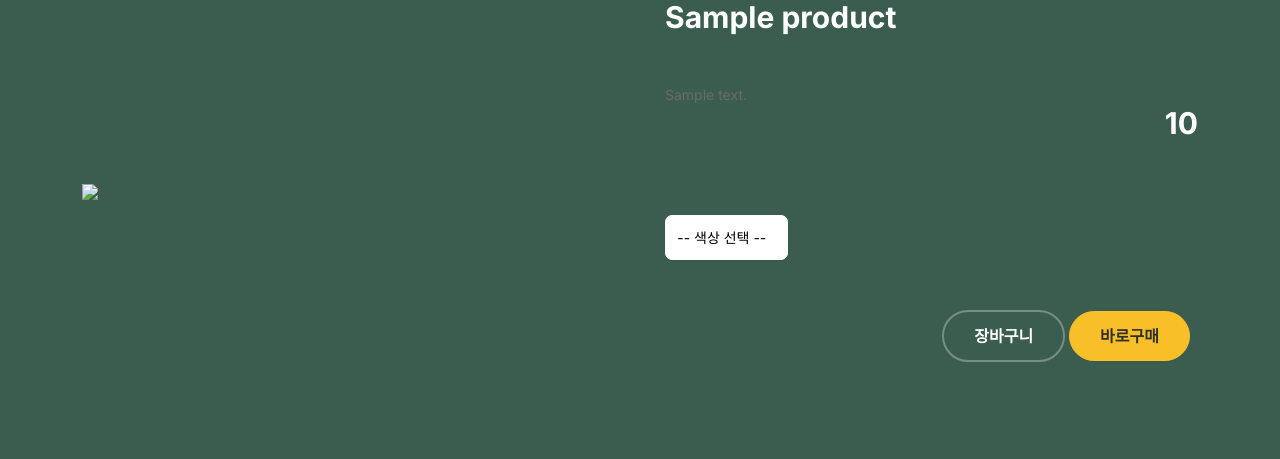
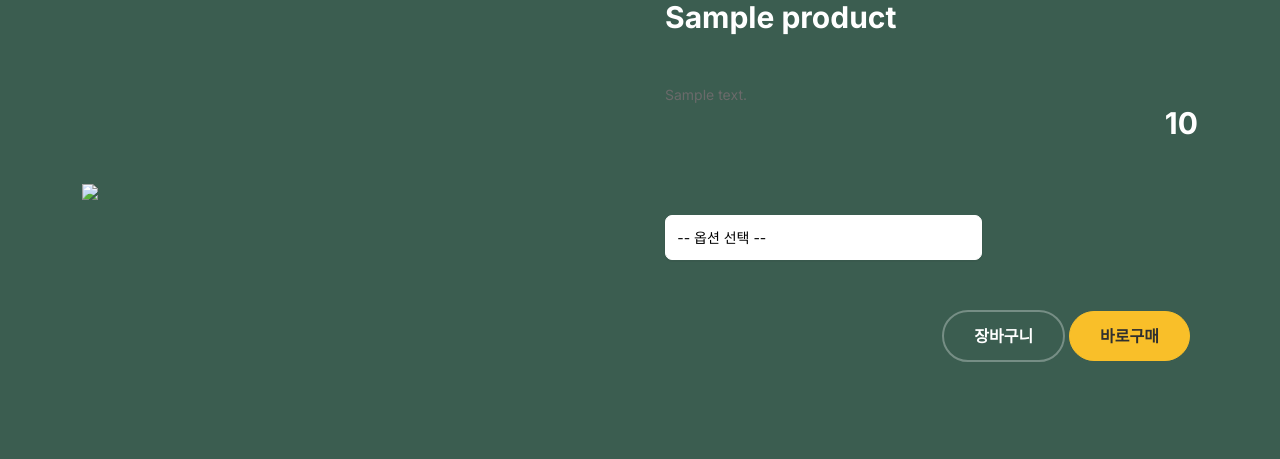
Before and after one commit to Woni1010011/anymall, a Django app: template anymall/main/templates/product.html in a window 1280 px wide. Shown: the part 179-638 px from the top of the page. Run offline with Django 4.2, Linux system fonts and the light colour scheme; the template is opened without the code that fills it: most values are stand-ins (such as "Sample title", 1, 10 or a date in 2020); grey boxes marked "Sample" are stand-in pictures; some libraries are stand-ins or nearby versions.

Commit message:
Fix: option
상품의 옵션 수정 완료
주 옵션 선택에 따른 부가옵션 선택 (동적으로 변경 )

작성자: 정동진

```diff
--- a/anymall/main/templates/product.html
+++ b/anymall/main/templates/product.html
@@ -33,9 +33,12 @@
 					<br>
 					<!-- 주 옵션 -->
 					<select id="primary-option" onchange="updateSecondaryOptions()">
-						<option value="">-- 색상 선택 --</option>
-						{% for color in option_groups.색상 %}
-						<option value="{{ color }}">{{ color }}</option>
+						<option value="">-- 옵션 선택 --</option>
+						{% for option_name, values in optionGroups.items %}
+						{% for option_value, _ in values.items %}
+						<option value="{{ option_name }}|{{ option_value }}">{{ option_name }}: {{ option_value }}
+						</option>
+						{% endfor %}
 						{% endfor %}
 					</select>
 
@@ -45,13 +48,13 @@
 
 					</div>
 
+					<div></div>
 
 
-
-						<div class="purchase-btn">
-							<p><a href="" class="btn btn-white-outline">장바구니</a> <a href="#"
-									class="btn btn-secondary me-2">바로구매</a></p>
-						</div>
+					<div class="purchase-btn">
+						<p><a href="" class="btn btn-white-outline">장바구니</a> <a href="#"
+								class="btn btn-secondary me-2">바로구매</a></p>
+					</div>
 
 				</div>
 
@@ -101,25 +104,27 @@
 
 <script>
 	function updateSecondaryOptions() {
-		const primaryOption = document.getElementById('primary-option').value;
+		const selectedValue = document.getElementById('primary-option').value;
+		const [optionName, optionValue] = selectedValue.split('|');
 		const secondaryOptionsContainer = document.getElementById('secondary-options');
 
 		// 기존 부가 옵션 내용을 지웁니다
 		secondaryOptionsContainer.innerHTML = '';
 
 		// 선택된 주 옵션에 대한 부가 옵션을 동적으로 생성합니다
-		if (primaryOption && optionGroups[primaryOption]) {
-			const sizes = optionGroups[primaryOption];
+		if (optionGroups[optionName] && optionGroups[optionName][optionValue]) {
+			const secondaryOptions = optionGroups[optionName][optionValue];
 			const select = document.createElement('select');
 
 			// 기본 옵션 추가
-			const defaultOption = new Option('-- 사이즈 선택 --', '');
+			const defaultOption = new Option('-- 추가 옵션 선택 --', '');
 			select.appendChild(defaultOption);
 
-			// 각 사이즈 옵션 추가
-			sizes.forEach(function (size) {
-				const option = new Option(`${size.value_add} (추가비용: ${size.amount}원)`, size.value_add);
-				select.appendChild(option);
+			// 각 부가 옵션 추가
+			secondaryOptions.forEach(function (option) {
+				const optionText = `${option.option_name_add}: ${option.option_value_add} (추가비용: ${option.amount}원)`;
+				const optionElement = new Option(optionText, option.option_value_add);
+				select.appendChild(optionElement);
 			});
 
 			secondaryOptionsContainer.appendChild(select);
@@ -128,10 +133,11 @@
 
 
 
+
 </script>
 
 <script type="text/javascript">
-	const optionGroups = {{ option_groups.색상| safe }};
+	const optionGroups = {{ optionGroups| safe }};
 </script>
 
 </html>
```
Also changed, not shown: anymall/main/views.py (+6 -8 lines).
